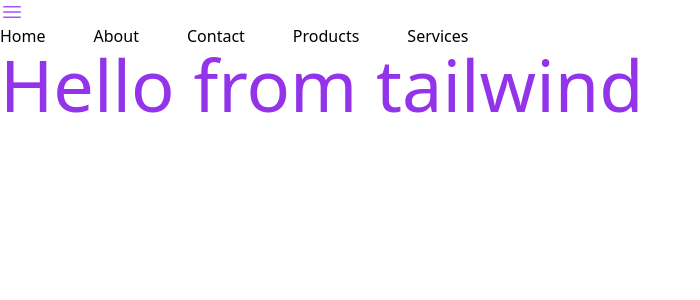
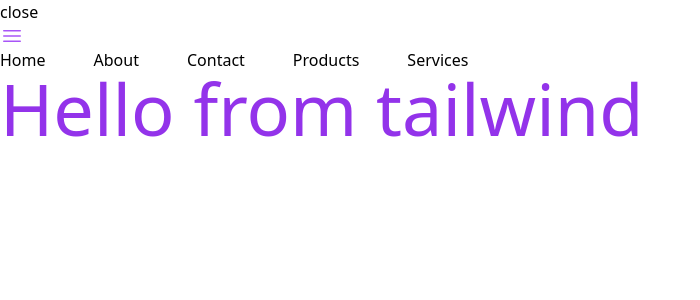
Before and after one commit to dg1223/react-price-list-cards, a React (Vite) app: page / in a window 1280 px wide. Shown: the top 300 px of the page, without its empty margins (0-700 px from the left). Built offline with nearby package versions, Linux system fonts and the light colour scheme.

Commit message:
navbar state

```diff
--- a/src/components/Navbar/Navbar.jsx
+++ b/src/components/Navbar/Navbar.jsx
@@ -1,6 +1,6 @@
 import React, { useState } from "react";
 import Link from "../Link/Link";
-import { BeakerIcon, Bars3Icon } from "@heroicons/react/24/solid";
+import { Bars3Icon, XMarkIcon } from "@heroicons/react/24/solid";
 
 const Navbar = () => {
   const routes = [
@@ -16,6 +16,7 @@
   return (
     <nav>
       <div onClick={() => setOpen(!open)}>
+        <span>{open === true ? "open" : "close"}</span>
         <Bars3Icon className="h-6 w-6 text-purple-500" />
       </div>
       <ul className="md:flex">
```
